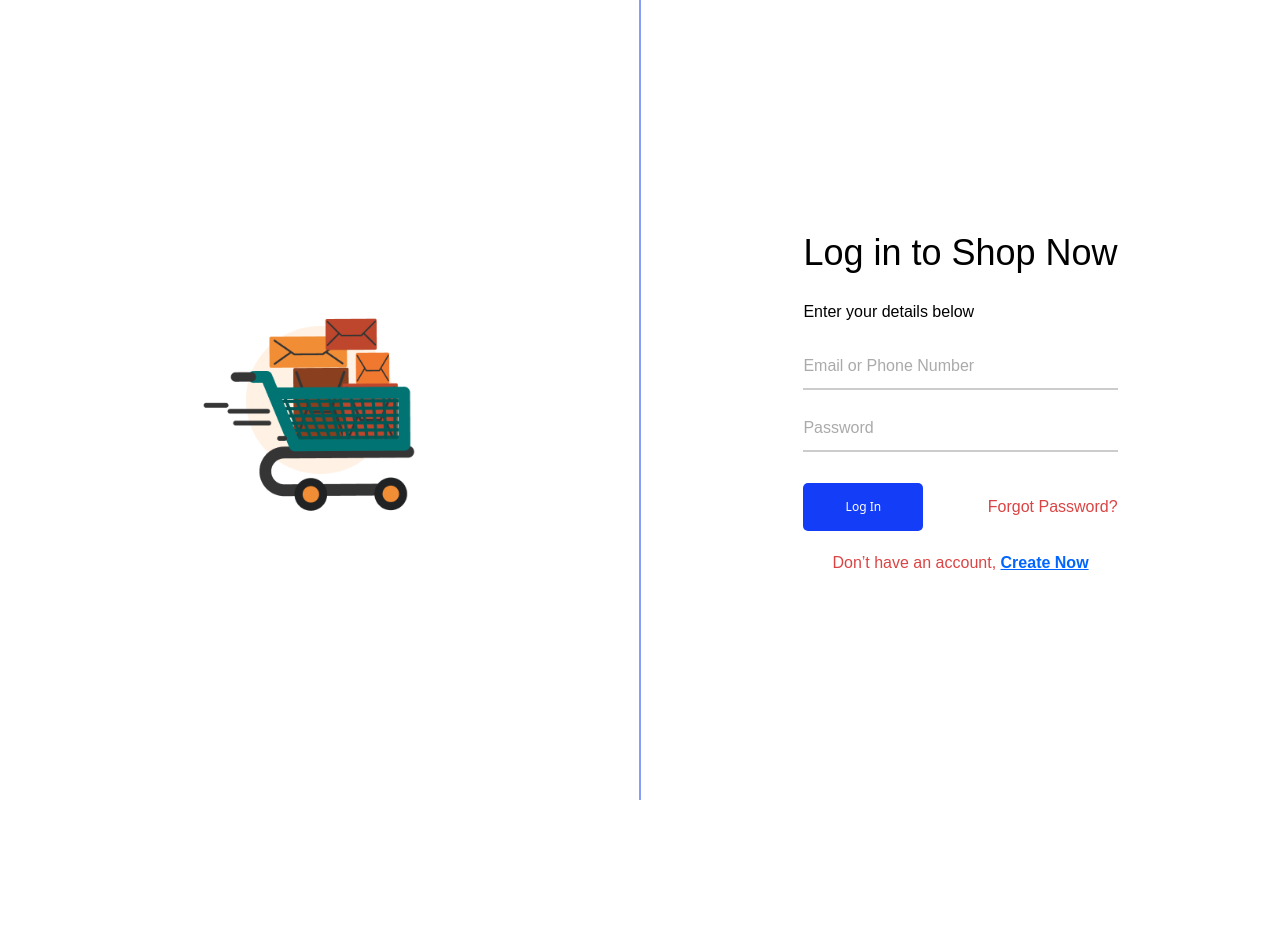
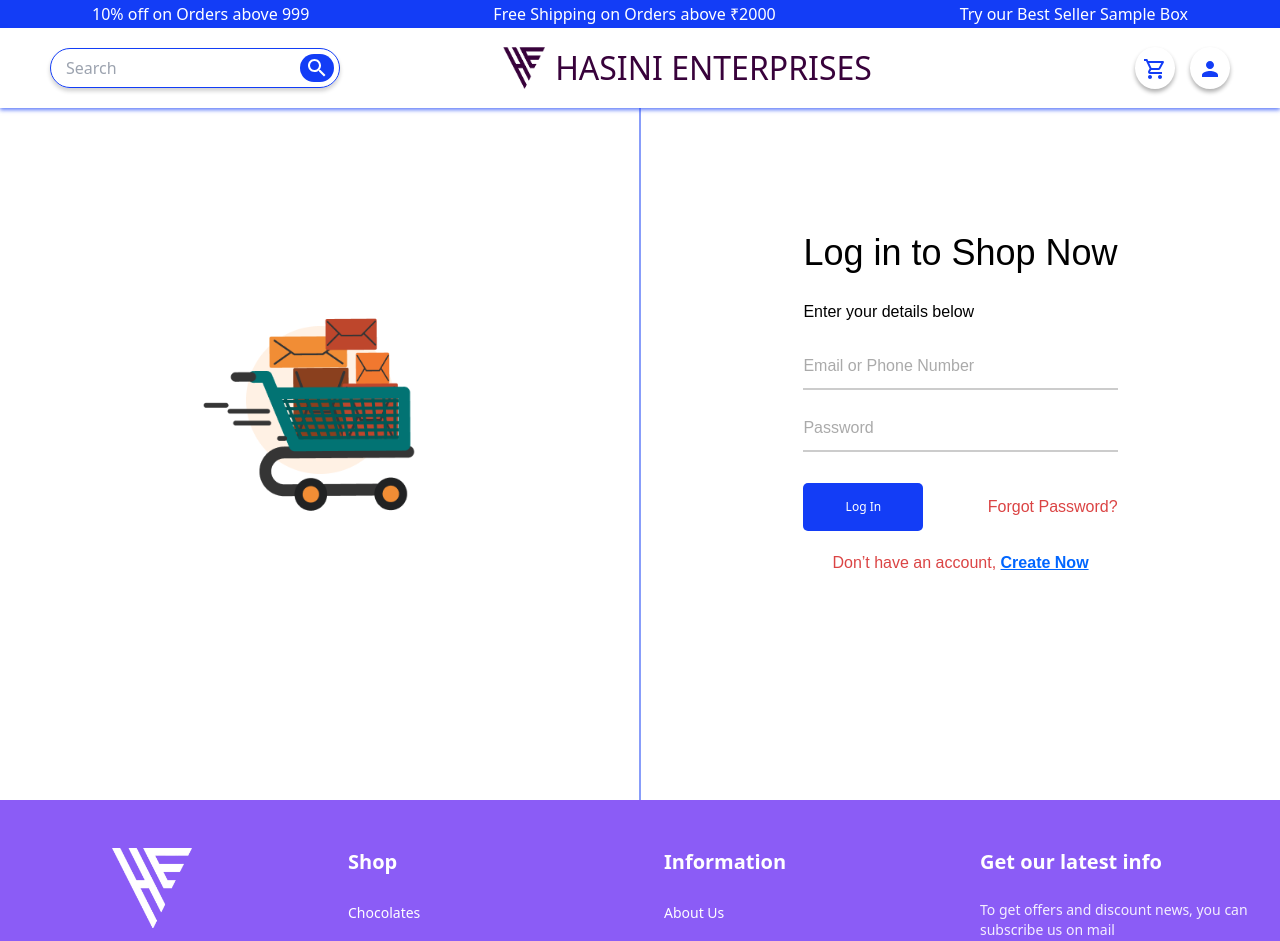
Before and after one commit to InfiniMove-Coders/Hasini_user_side_frontend, a React (Vite) app: page /login in a window 1280 px wide. Shown: the top 941 px of the page. Before the commit the page ends 800 px from the top, so only its background shows below. Built offline with nearby package versions, Linux system fonts and the light colour scheme.

Commit message:
navbar added to login page

```diff
--- a/src/components/login/login.jsx
+++ b/src/components/login/login.jsx
@@ -1,5 +1,8 @@
 import React, { useState } from "react";
 import "./login.css";
+import Navbar1 from "../navbar/Navbar1";
+import Navbar2 from "../navbar/Navbar2";
+import Footer from "../footer/footer";
 
 const Login = () => {
 	const [isAnimating, setIsAnimating] = useState(false);
@@ -13,6 +16,11 @@
 	};
 
 	return (
+		<>
+			<div className="w-[100%] h-auto fixed top-[0px] z-[5]">
+				<Navbar1 />
+				<Navbar2 />
+			</div>
 			<div className="container">
 				{/* Left Section */}
 				<div className="left">
@@ -57,6 +65,8 @@
 					</div>
 				</div>
 			</div>
+			<Footer />
+		</>
 	);
 };
 
```
Lines whose indentation alone changed are shown as unchanged.
